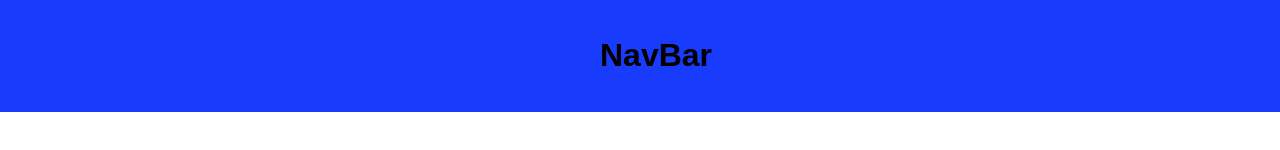
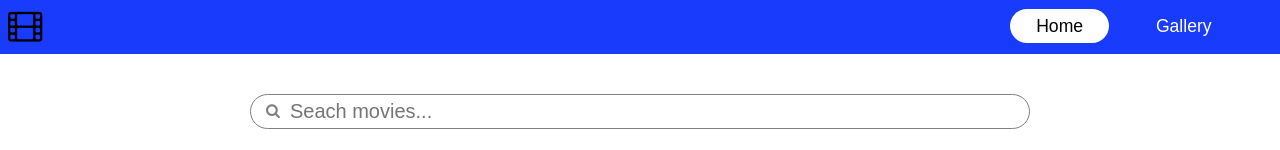
Before and after one commit to yangfei4/MovieX-React-App, a React (Create React App) app: page / in a window 1280 px wide. Shown: the top 150 px of the page. Built offline with nearby package versions, Linux system fonts and the light colour scheme; no server answers.

Commit message:
navBar initial setup

```diff
--- a/src/components/NavBar/NavBar.js
+++ b/src/components/NavBar/NavBar.js
@@ -1,13 +1,20 @@
 import React from 'react';
+import { NavLink } from 'react-router-dom';
 import './style.scss';
 
 const NavBar = () => {
     return (
-     <div className="NavBar">
-        <header className="NavBar-header">
-          <h1>NavBar</h1>
-        </header>
-     </div>
+      <div className='NavBarContainer'>
+        <a href="/" className='AppLogo'>
+          <i className="fa fa-film"></i>
+        </a>
+        <nav className='NavBar'>
+          <div className='NavButtons'>
+            <NavLink className="NavLink" to='/'>Home</NavLink>
+            <NavLink className="NavLink" to='/gallery'>Gallery</NavLink>
+          </div>
+        </nav>
+      </div>
     );
 };
 
```
